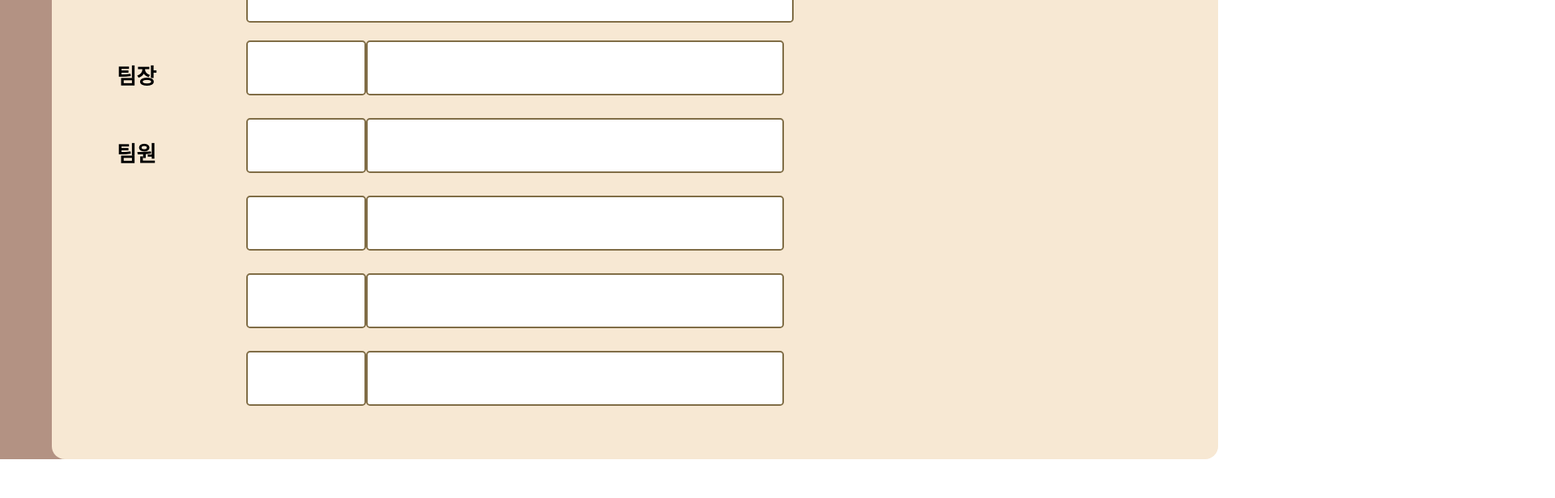
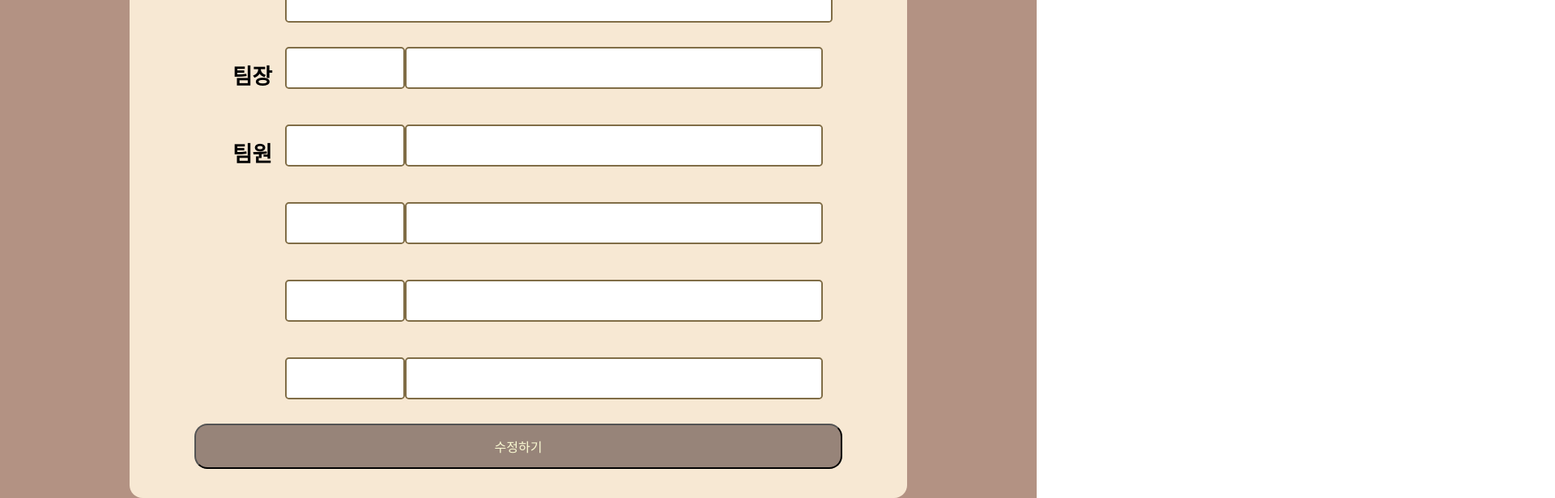
Before and after one commit to C-B-U/owl-forest, a React (Create React App) app in the folder frontend/: page /StudyCrew in a window 1280 px wide. Shown: the part 296-912 px from the top of the page at 81% size, 1920 px wide, since content can reach past the window. Before the commit the page ends 864 px from the top, so only its background shows below. Built offline with nearby package versions, Linux system fonts and the light colour scheme.

Commit message:
chore: add button

```diff
--- a/frontend/src/Pages/AL_Pages/StudyCrew.jsx
+++ b/frontend/src/Pages/AL_Pages/StudyCrew.jsx
@@ -4,6 +4,7 @@ import theme from '../../Components/Color';
 import { palette } from 'styled-tools';
 import Logo10 from '../../Image/Logo10.png';
 import Input from '../../Components/Input';
+import Btn from '../../Components/Btn';
 // import Scroll from '../../Components/Scroll';
 
 const HeaderWrapper = styled.div`
@@ -33,41 +34,56 @@ const Title = styled.h1`
 `;
 
 const MainWrap = styled.div`
-  display: flex;
+  display: inline-block;
   background-color: ${palette('PsCocoa', 0)};
   background-size: cover;
+  width: 100%;
+  height: 100%;
+  text-align: center;
 `;
 
-const ListWrap = styled.div`
+const StudyWrap = styled.div`
   display: inline-block;
+  text-align: center;
 `;
 
 const OutLine = styled.div`
-  width: 90rem;
-  height: 45rem;
+  width: 60rem;
+  height: 48rem;
   border-radius: 1rem;
-  margin-left: 4rem;
-  margin-right: 4rem;
+  margin: auto;
   background-color: ${palette('PsLightBrown')};
   display: inline-block;
+  text-align: center;
 `;
 
 const StudyIndex = styled.div`
-  width: 200rem;
   display: flex;
   margin: 1rem;
   align-items: center;
 `;
 
 const StudyHeader = styled.header`
-  width: 10rem;
+  width: 60rem;
   height: 4rem;
   margin-top: 1rem;
-  padding-left: 4rem;
+  margin-left: 1rem;
   font-size: 20pt;
   font-weight: bold;
   align-items: center;
   justify-content: left;
+  display: flex;
+`;
+
+const Studylist = styled.header`
+  width: 10rem;
+  height: 4rem;
+  margin-top: 1rem;
+  margin-right: 1rem;
+  font-size: 20pt;
+  font-weight: bold;
+  align-items: center;
+  justify-content: right;
   display: flex;
 `;
 
@@ -80,42 +96,49 @@ function StudyCrew() {
           <Title>활동일지 서비스</Title>
         </HeaderWrapper>
         <MainWrap>
-          <ListWrap>
+          <StudyWrap>
             <StudyHeader>스터디 수정</StudyHeader>
             <OutLine>
               {/* <Scroll> */}
               <StudyIndex>
-                <StudyHeader>스터디 개요</StudyHeader>
+                <Studylist>스터디 개요</Studylist>
                 <Input width={'40rem'} height={'10rem'} />
               </StudyIndex>
               <StudyIndex>
-                <StudyHeader>팀장</StudyHeader>
-                <Input width={'7rem'} height={'4rem'} />
-                <Input width={'30rem'} height={'4rem'} />
+                <Studylist>팀장</Studylist>
+                <Input width={'7rem'} height={'3rem'} />
+                <Input width={'30rem'} height={'3rem'} />
               </StudyIndex>
               <StudyIndex>
-                <StudyHeader>팀원</StudyHeader>
-                <Input width={'7rem'} height={'4rem'} />
-                <Input width={'30rem'} height={'4rem'} />
+                <Studylist>팀원</Studylist>
+                <Input width={'7rem'} height={'3rem'} />
+                <Input width={'30rem'} height={'3rem'} />
               </StudyIndex>
               <StudyIndex>
-                <StudyHeader></StudyHeader>
-                <Input width={'7rem'} height={'4rem'} />
-                <Input width={'30rem'} height={'4rem'} />
+                <Studylist></Studylist>
+                <Input width={'7rem'} height={'3rem'} />
+                <Input width={'30rem'} height={'3rem'} />
               </StudyIndex>
               <StudyIndex>
-                <StudyHeader></StudyHeader>
-                <Input width={'7rem'} height={'4rem'} />
-                <Input width={'30rem'} height={'4rem'} />
+                <Studylist></Studylist>
+                <Input width={'7rem'} height={'3rem'} />
+                <Input width={'30rem'} height={'3rem'} />
               </StudyIndex>
               <StudyIndex>
-                <StudyHeader></StudyHeader>
-                <Input width={'7rem'} height={'4rem'} />
-                <Input width={'30rem'} height={'4rem'} />
+                <Studylist></Studylist>
+                <Input width={'7rem'} height={'3rem'} />
+                <Input width={'30rem'} height={'3rem'} />
               </StudyIndex>
               {/* </Scroll> */}
+              <Btn
+                background={palette('PsBtn')}
+                color={palette('PsYellow')}
+                width={'50rem'}
+                height={'3.5rem'}
+                name={'수정하기'}
+              />
             </OutLine>
-          </ListWrap>
+          </StudyWrap>
         </MainWrap>
       </ThemeProvider>
     </div>
```
